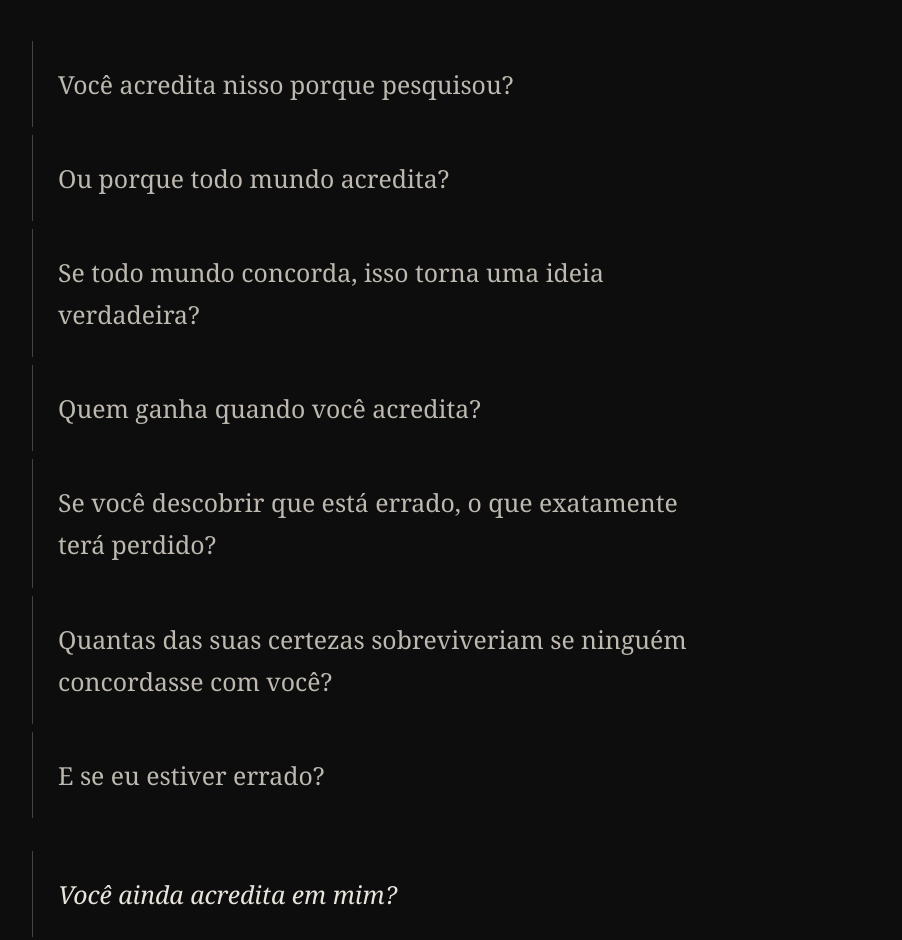
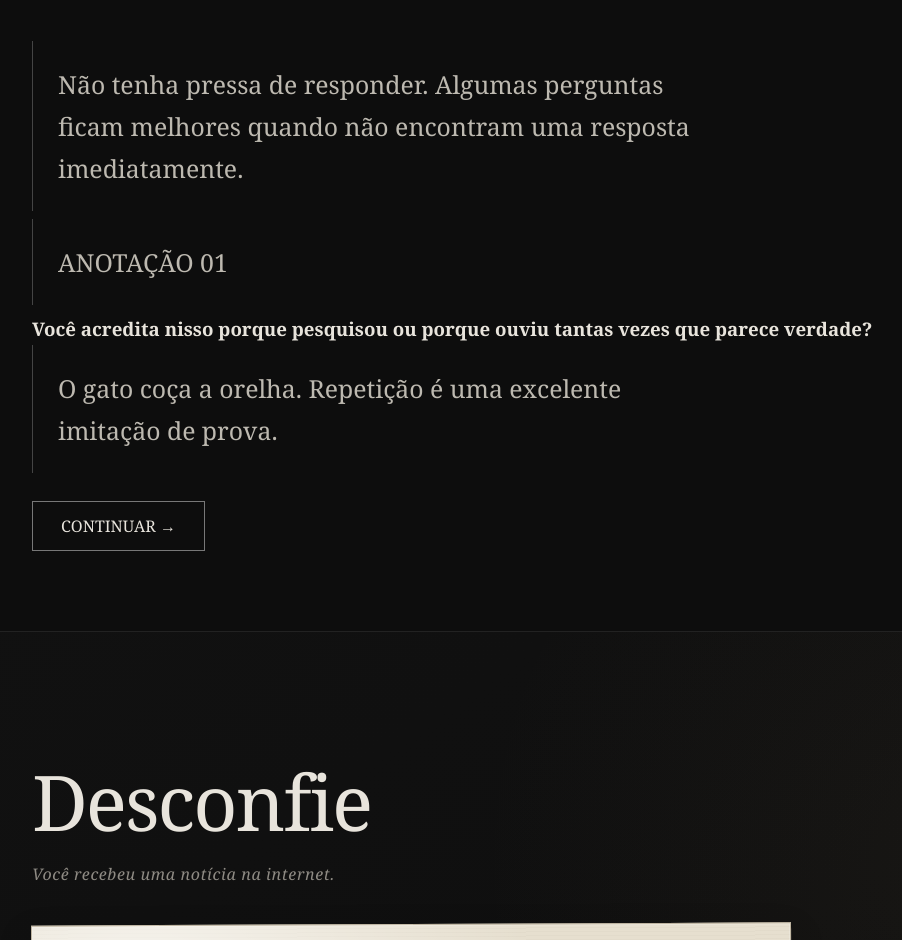
Before and after one commit to thales9970719-a11y/G.P.C, a plain HTML site: page index.html in a window 1280 px wide. Shown: the part 1820-2760 px from the top of the page, without its empty margins (96-998 px from the left). Drawn offline with Linux system fonts and the light colour scheme.

Commit message:
Update index.html

```diff
--- a/index.html
+++ b/index.html
@@ -1,3 +1,4 @@
+
 <!DOCTYPE html>
 <html lang="pt-BR">
 
@@ -25,9 +26,9 @@
     </header>
 
 
-    <!-- PÁGINA INICIAL -->
     <main>
 
+        <!-- PÁGINA INICIAL -->
         <section id="inicio">
             <h2>Por que você acredita nisso?</h2>
 
@@ -58,43 +59,47 @@
         </section>
 
 
-        <!-- PENSAMENTOS -->
+        <!-- PENSAMENTOS: JORNADA INTERATIVA -->
         <section id="pensamentos">
+
             <h2>Pensamentos</h2>
 
             <p>
-                Você acredita nisso porque pesquisou?
+                Não tenha pressa de responder.
+                Algumas perguntas ficam melhores quando não encontram
+                uma resposta imediatamente.
             </p>
 
-            <p>
-                Ou porque todo mundo acredita?
-            </p>
+            <div id="jornada-pensamentos">
 
-            <p>
-                Se todo mundo concorda, isso torna uma ideia verdadeira?
-            </p>
+                <p id="progresso-pensamentos">
+                    ANOTAÇÃO 01
+                </p>
 
-            <p>
-                Quem ganha quando você acredita?
-            </p>
+                <h3 id="pergunta-pensamento">
+                    Você acredita nisso porque pesquisou
+                    ou porque ouviu tantas vezes que parece verdade?
+                </h3>
 
-            <p>
-                Se você descobrir que está errado,
-                o que exatamente terá perdido?
-            </p>
+                <p id="comentario-pensamento">
+                    O gato coça a orelha.
+                    Repetição é uma excelente imitação de prova.
+                </p>
 
-            <p>
-                Quantas das suas certezas sobreviveriam
-                se ninguém concordasse com você?
-            </p>
+                <button
+                    type="button"
+                    id="proximo-pensamento"
+                    onclick="proximoPensamento()">
+                    CONTINUAR →
+                </button>
 
-            <p>
-                E se eu estiver errado?
-            </p>
+                <p id="fim-pensamentos" hidden>
+                    Você chegou ao fim das perguntas.
+                    Isso não significa que terminou de pensar.
+                </p>
 
-            <p>
-                Você ainda acredita em mim?
-            </p>
+            </div>
+
         </section>
 
 
@@ -163,7 +168,6 @@
 
 
             <!-- OUTRA NOTÍCIA -->
-
             <button
                 id="outra-noticia"
                 class="botao-noticia"
@@ -173,7 +177,6 @@
 
 
             <!-- ÁREA SECRETA -->
-
             <div id="area-secreta">
 
                 <p>
@@ -218,9 +221,7 @@
                     CADERNO
                 </span>
 
-                <h3>
-                    O Gato e o Pensamento Crítico
-                </h3>
+                <h3>O Gato e o Pensamento Crítico</h3>
 
                 <p>
                     Uma pequena história sobre rotina, liberdade
```
